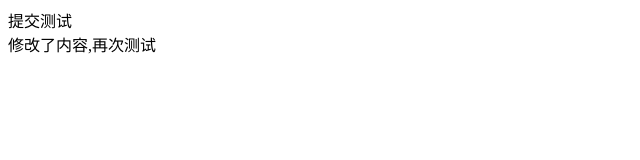
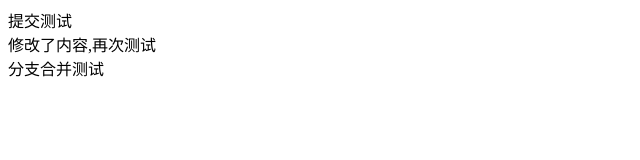
Before and after one commit to li-aurora/test_01, a plain HTML site: page index.html in a window 1280 px wide. Shown: the whole page, without its empty margins (0-640 px from the left). Drawn offline with Linux system fonts and the light colour scheme.

Commit message:
修改了index.html,进行合并分支测试

```diff
--- a/index.html
+++ b/index.html
@@ -8,5 +8,6 @@
 <body>
     <div>提交测试</div>
     <div>修改了内容,再次测试</div>
+    <div>分支合并测试</div>
 </body>
 </html>
```
